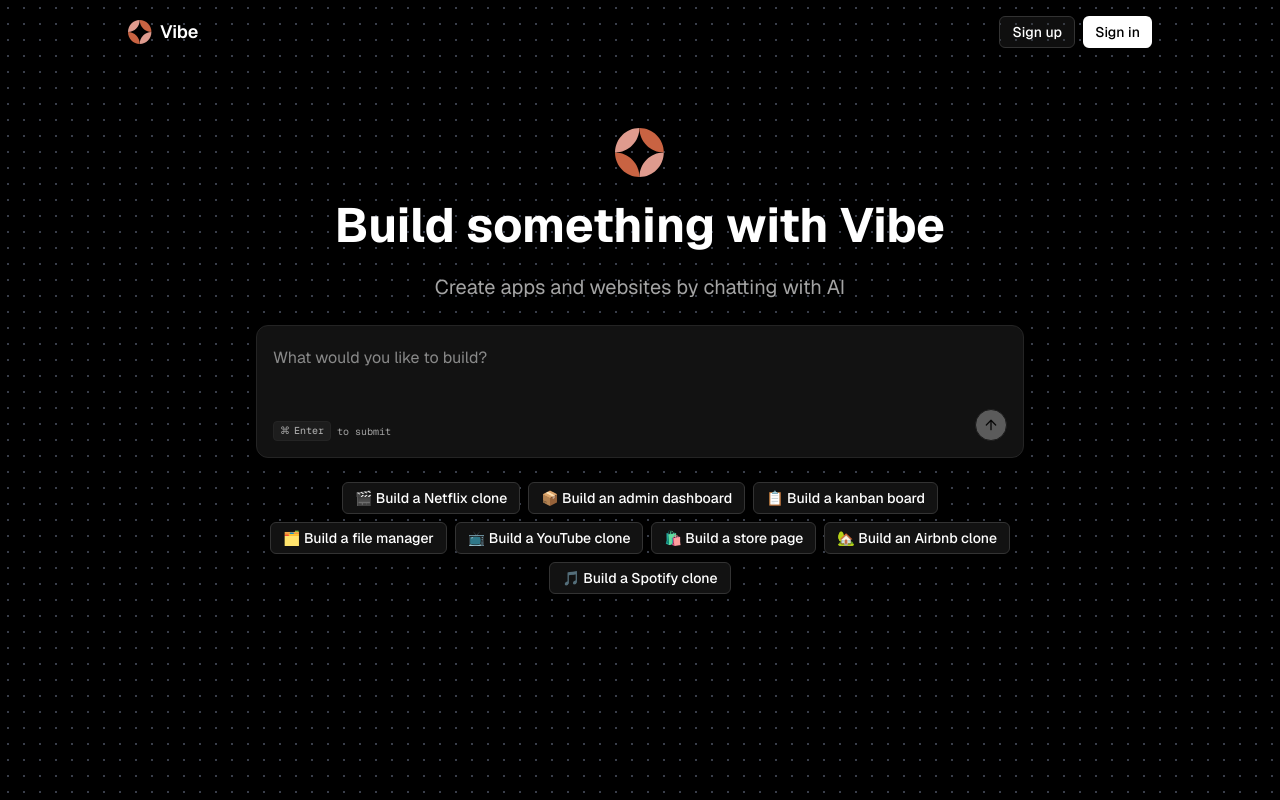
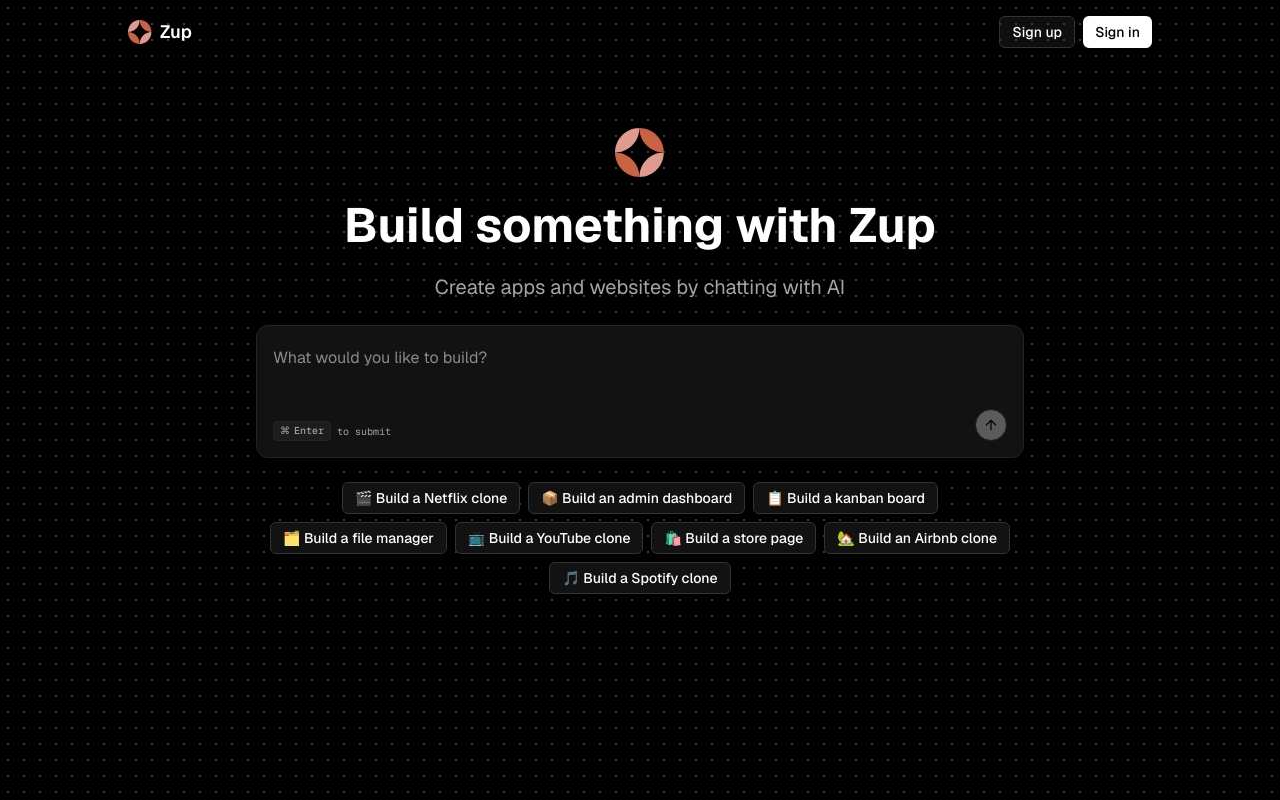
Before and after one commit to Somnath-sanu/zup, a Next.js app: page / in a window 1280 px wide. Built offline with nearby package versions, Linux system fonts and the light colour scheme; no server answers.

Commit message:
updated_readme

```diff
--- a/package.json
+++ b/package.json
@@ -1,5 +1,5 @@
 {
-  "name": "vibe",
+  "name": "zup",
   "version": "0.1.0",
   "private": true,
   "scripts": {
--- a/src/app/(home)/page.tsx
+++ b/src/app/(home)/page.tsx
@@ -11,14 +11,14 @@
         <div className="flex flex-col items-center">
           <Image
             src="/logo.svg"
-            alt="Vibe"
+            alt="Zup"
             width={50}
             height={50}
             className="hidden md:block"
           />
         </div>
         <h1 className="text-2xl md:text-5xl font-bold text-center">
-          Build something with Vibe
+          Build something with Zup
         </h1>
         <p className="text-lg md:text-xl text-muted-foreground text-center">
           Create apps and websites by chatting with AI
--- a/src/modules/home/ui/components/navbar.tsx
+++ b/src/modules/home/ui/components/navbar.tsx
@@ -11,8 +11,8 @@
     <nav className="p-4 bg-transparent fixed top-0 left-0 right-0 z-50 transition-all duration-200 border-b border-transparent">
       <div className="max-w-5xl mx-auto w-full flex justify-between items-center">
         <Link href="/" className="flex items-center gap-2">
-          <Image src="/logo.svg" alt="Vibe" width={24} height={24} />
-          <span className="font-semibold text-lg">Vibe</span>
+          <Image src="/logo.svg" alt="Zup" width={24} height={24} />
+          <span className="font-semibold text-lg">Zup</span>
         </Link>
         <SignedOut>
           <div className="flex gap-2">
```
Also changed, not shown: 2 other files (tests, documents, lock files or other folders).
